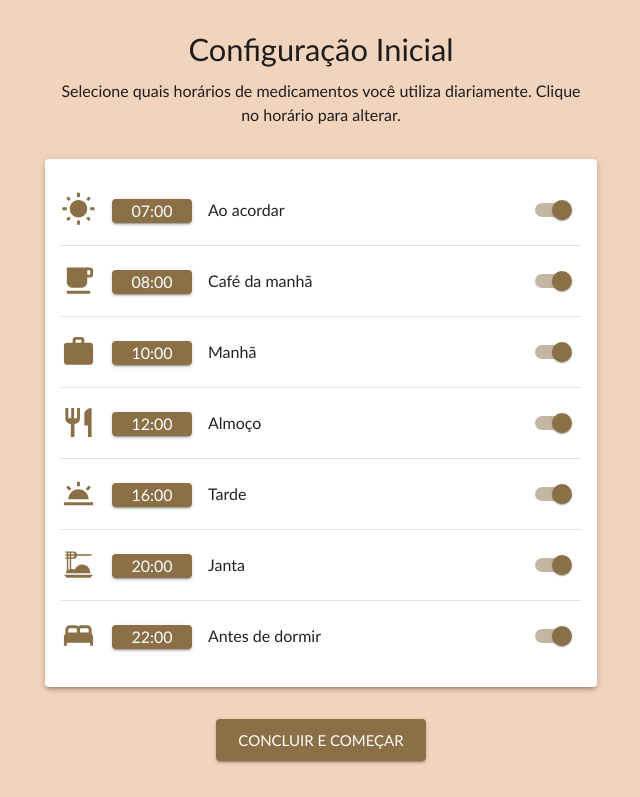
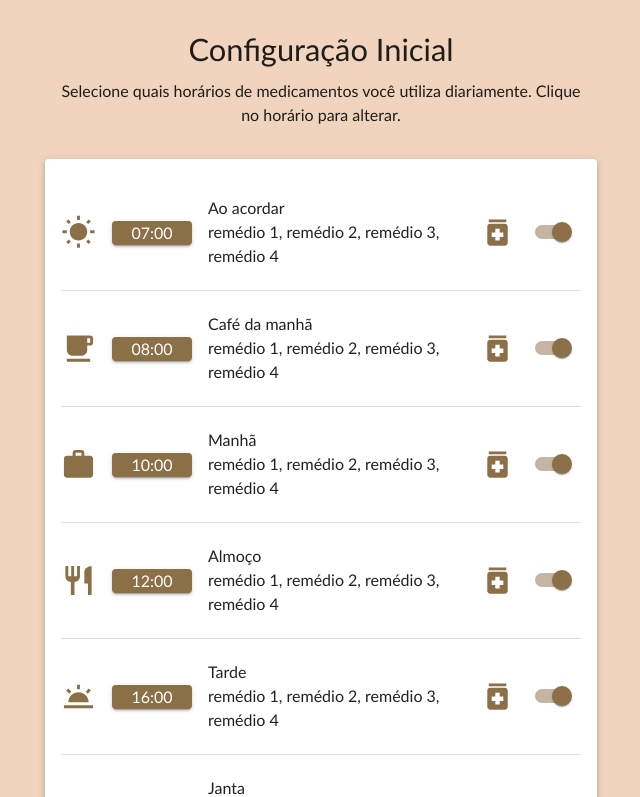
Before and after one commit to codexico/med-tracker, a React (Vite) app: page / in a window 1280 px wide. Shown: the top 797 px of the page, without its empty margins (319-959 px from the left). Built offline with nearby package versions, Linux system fonts and the light colour scheme.

Commit message:
initial structure for medicine list

```diff
--- a/src/components/Onboarding.tsx
+++ b/src/components/Onboarding.tsx
@@ -1,5 +1,5 @@
 import React, { useState } from 'react';
-import { Container, Typography, Box, Button, Switch, Paper, Divider, Popover } from '@mui/material';
+import { Container, Typography, Box, Button, Switch, Paper, Divider, Popover, IconButton } from '@mui/material';
 import { Medication } from '@mui/icons-material';
 import { LocalizationProvider } from '@mui/x-date-pickers/LocalizationProvider';
 import { AdapterDayjs } from '@mui/x-date-pickers/AdapterDayjs';
@@ -79,14 +79,26 @@ export const Onboarding: React.FC<OnboardingProps> = ({ events, onToggleEnabled,
                                             </Button>
                                         </Box>
                                         <Box>
+                                            <Box>
                                                 <Typography variant="body1">{event.label}</Typography>
                                             </Box>
+                                            <Box>
+                                                {/* aqui vai a lista de remédios */}
+                                                <Typography variant="body1">remédio 1, remédio 2, remédio 3, remédio 4 </Typography>
                                             </Box>
+                                        </Box>
+                                    </Box>
+                                    <Box sx={{ py: 2, px: 0, display: 'flex', justifyContent: 'space-between', alignItems: 'center' }}>
+                                        <IconButton color="primary" aria-label="adicionar medicamento" >
+                                            <Medication fontSize="large" />
+                                        </IconButton>
+
                                         <Switch
                                             checked={event.enabled}
                                             onChange={() => onToggleEnabled(event.id)}
                                             inputProps={{ 'aria-label': `Habilitar ${event.label}` }}
                                         />
+                                    </Box>
                                 </Box>
                                 {index < events.length - 1 && <Divider />}
                             </React.Fragment>
```
Lines whose indentation alone changed are shown as unchanged.
